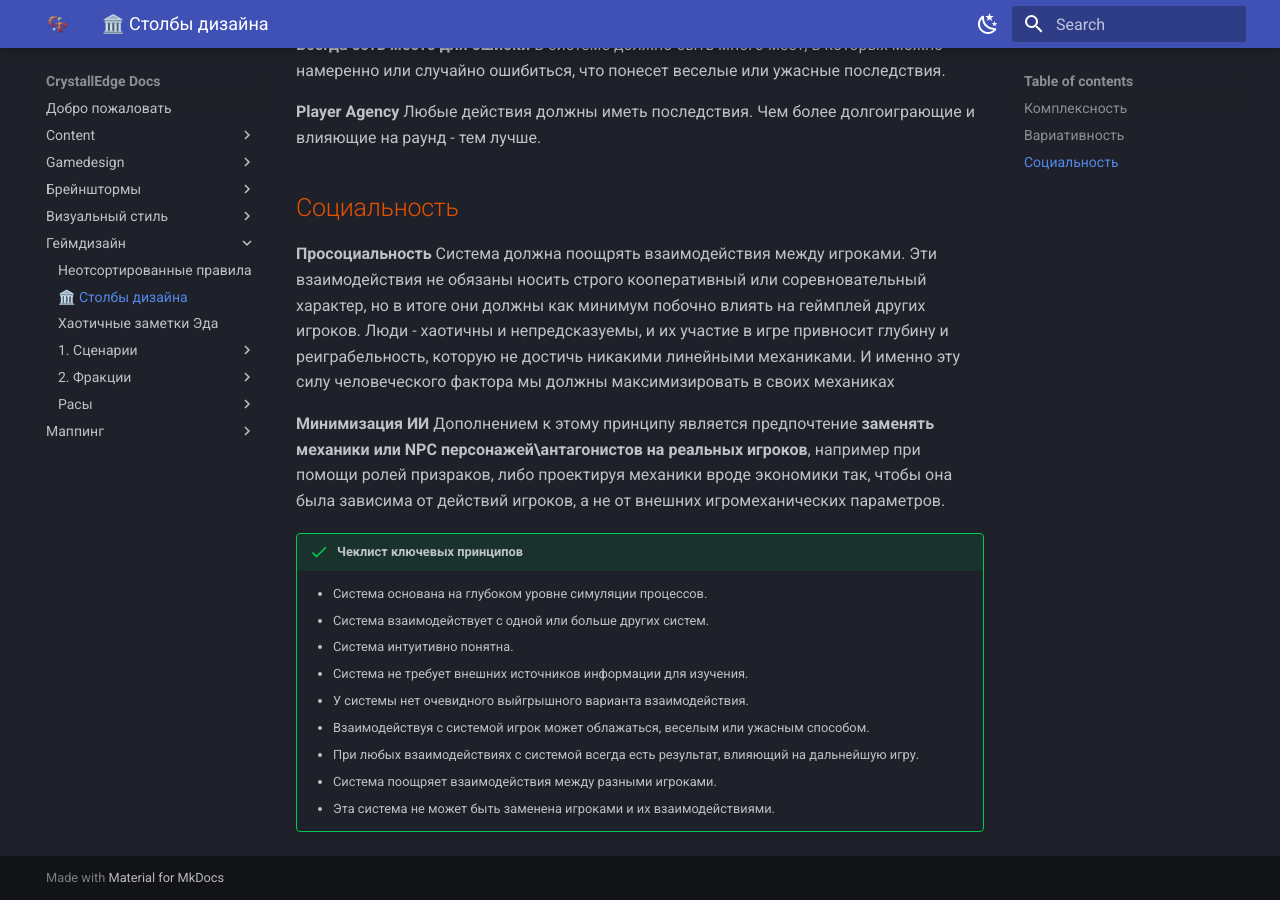
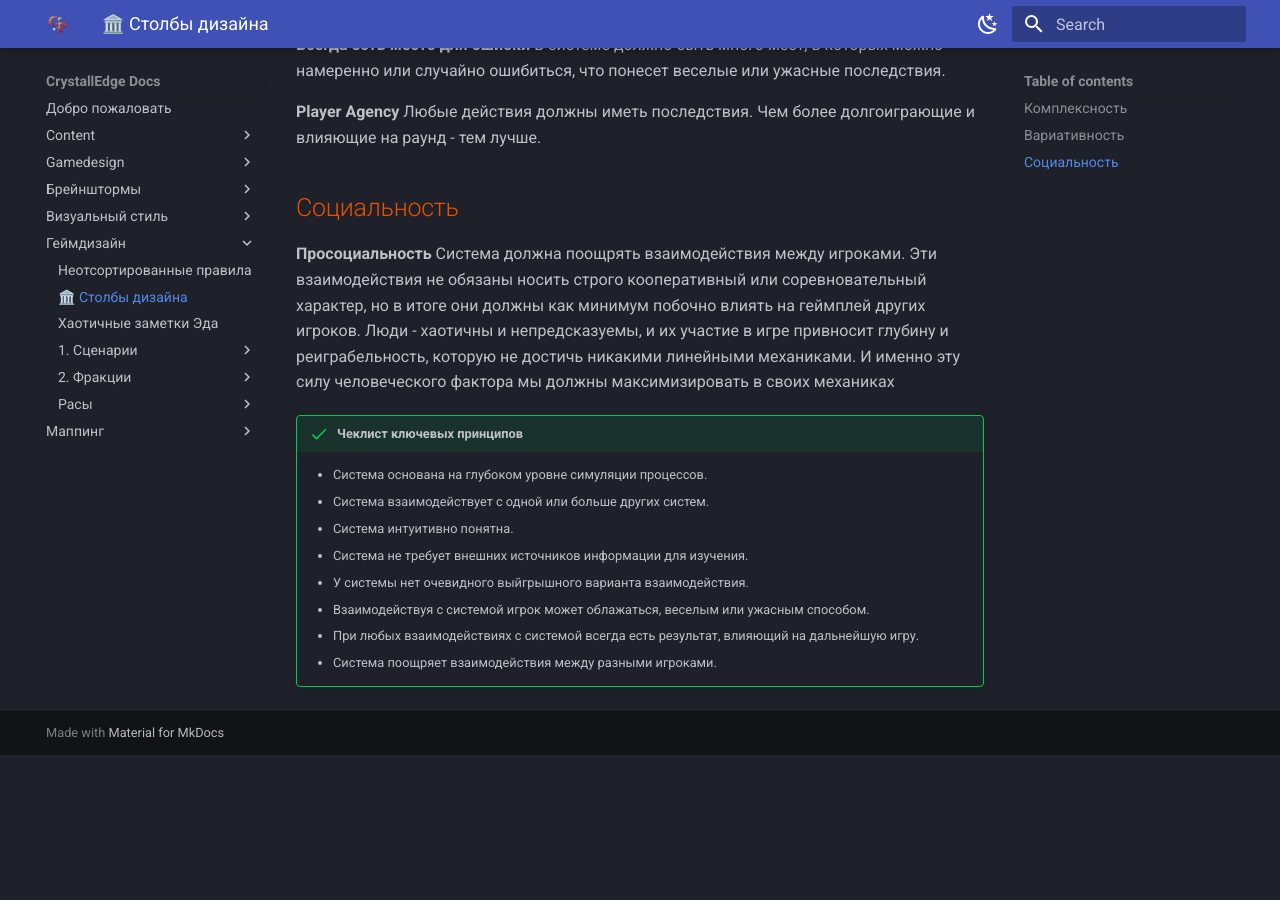
Before and after one commit to crystallpunk-14/crystallpunk-docs, an MkDocs documentation site: the page built from docs/Геймдизайн/Столбы дизайна.md, in a window 1280 px wide and 900 px high, scrolled down 931 px. Built offline with MkDocs 1.6.1 and Material for MkDocs 9.7.7, drawn with Linux system fonts in a browser that asks for light colours; after the commit the page ends 1686 px from its top, so only the background shows below that.

Commit message:
Update Столбы дизайна.md

```diff
--- a/docs/Геймдизайн/Столбы дизайна.md
+++ b/docs/Геймдизайн/Столбы дизайна.md
@@ -31,10 +31,6 @@
 **Просоциальность**
 Система должна поощрять взаимодействия между игроками. Эти взаимодействия не обязаны носить строго кооперативный или соревновательный характер, но в итоге они должны как минимум побочно влиять на геймплей других игроков. Люди - хаотичны и непредсказуемы, и их участие в игре привносит глубину и реиграбельность, которую не достичь никакими линейными механиками. И именно эту силу человеческого фактора мы должны максимизировать в своих механиках
 
-**Минимизация ИИ**
-Дополнением к этому принципу является предпочтение **заменять механики или NPC персонажей\антагонистов на реальных игроков**, например при помощи ролей призраков, либо проектируя механики вроде экономики так, чтобы она была зависима от действий игроков, а не от внешних игромеханических параметров.
-
-
 !!! success "Чеклист ключевых принципов"
 	- Система основана на глубоком уровне симуляции процессов.
 	- Система взаимодействует с одной или больше других систем.
@@ -44,4 +40,3 @@
 	- Взаимодействуя с системой игрок может облажаться, веселым или ужасным способом.
 	- При любых взаимодействиях с системой всегда есть результат, влияющий на дальнейшую игру.
 	- Система поощряет взаимодействия между разными игроками.
-	- Эта система не может быть заменена игроками и их взаимодействиями.
```
